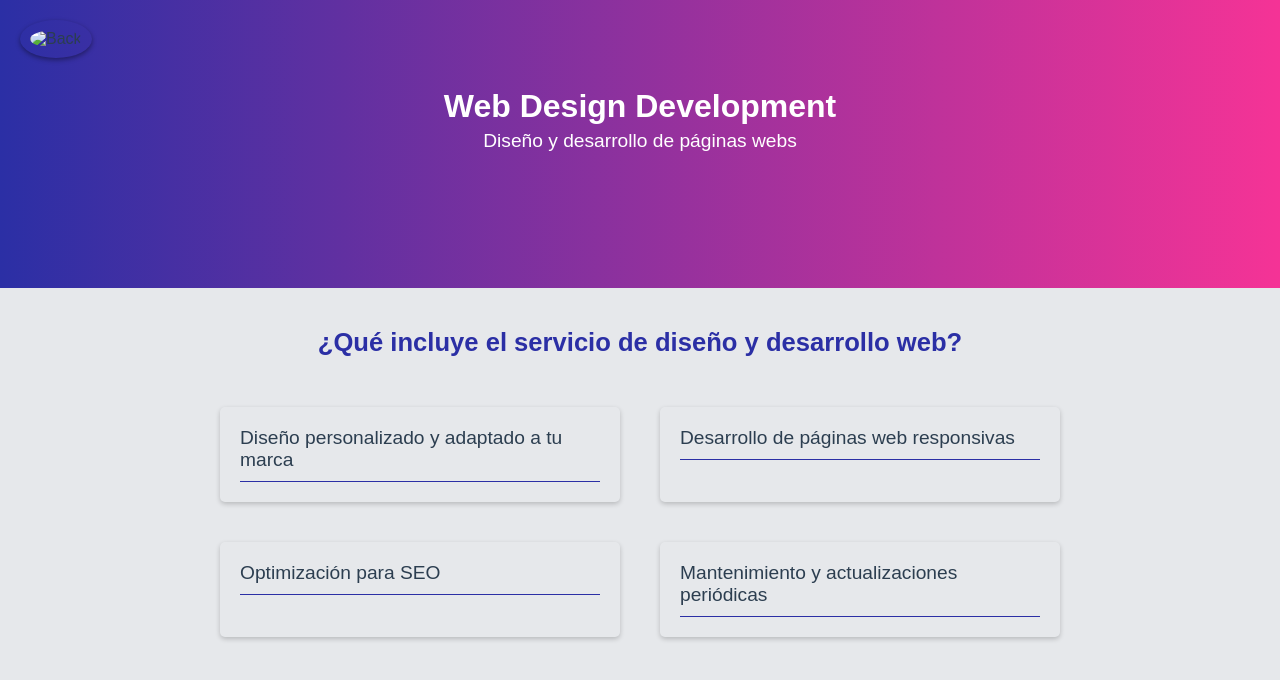
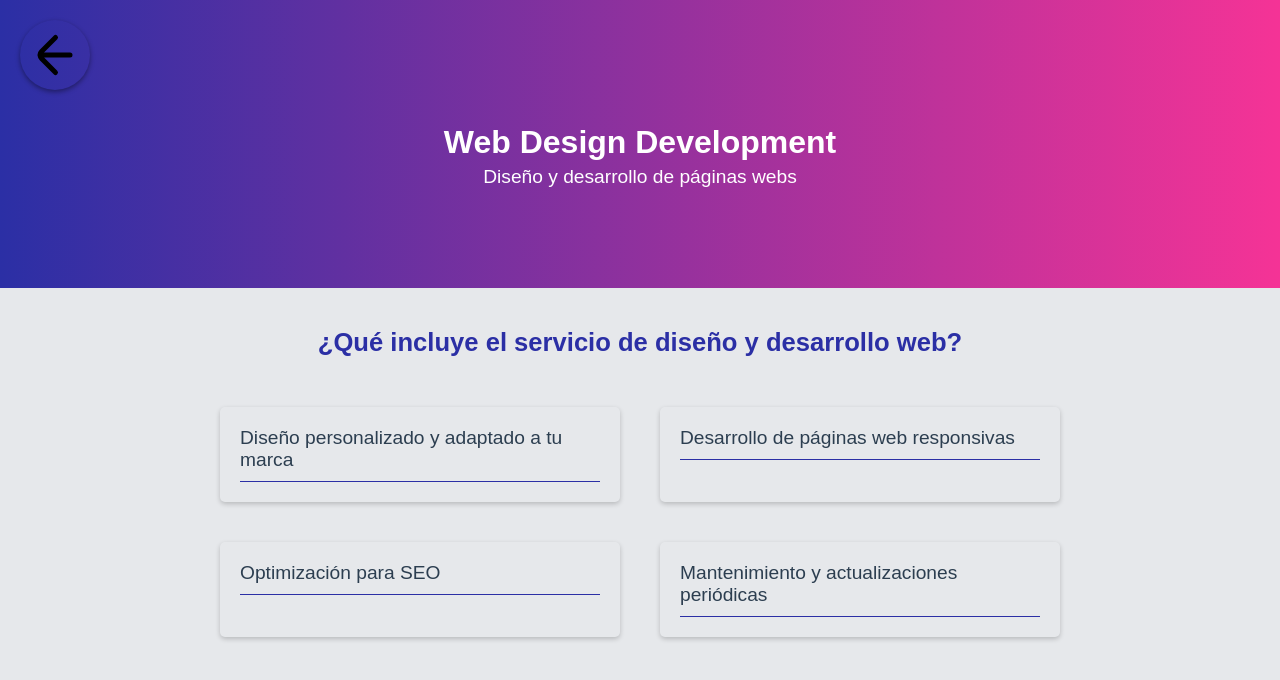
Before and after one commit to YAHW-R/redboost-digital, a website: page html/web.desing.development.html in a window 1280 px wide. Drawn offline with Linux system fonts and the light colour scheme; files that its build step writes are made by us from their sources; files whose address does not match are found by name.

Commit message:
Update web.desing.development.html

```diff
--- a/html/web.desing.development.html
+++ b/html/web.desing.development.html
@@ -4,12 +4,12 @@
     <meta charset="UTF-8">
     <meta name="viewport" content="width=device-width, initial-scale=1.0">
     <link rel="stylesheet" href="css/web.desing.development.css">
-    <link rel="icon" href="img/arrow-icon.svg" type="image/svg+xml">
+    <link rel="icon" href="../img/arrow-icon.svg" type="image/svg+xml">
     <title>Web Design development</title>
 </head>
 <body>
     <header>
-        <img id="arrow" src="img/back-arrow.svg" alt="Back" width="50" onclick="history.back()">
+        <img id="arrow" src="../img/back-arrow.svg" alt="Back" width="50" onclick="history.back()">
         <h1>Web Design Development</h1>
         <p>Diseño y desarrollo de páginas webs</p>
     </header>
```
